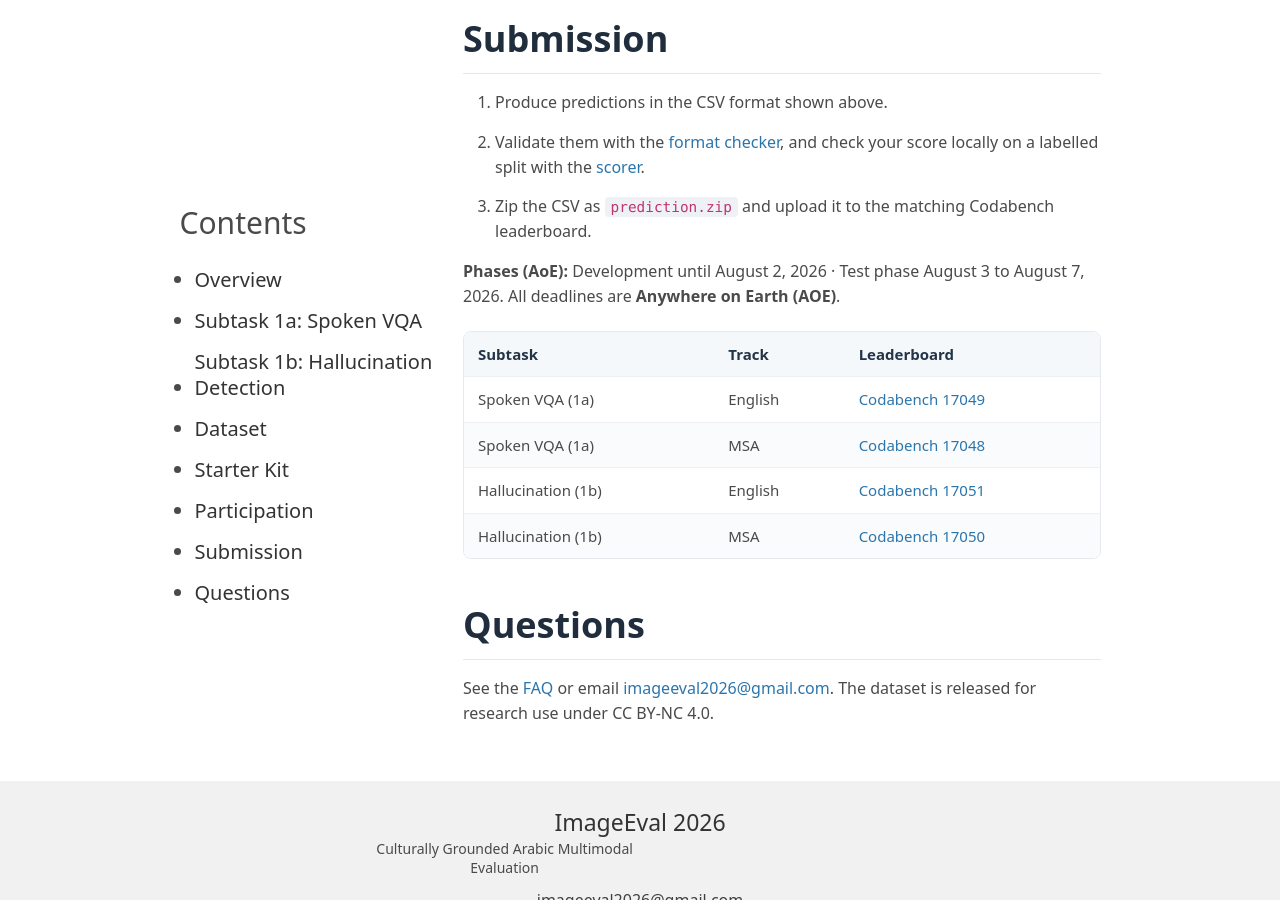
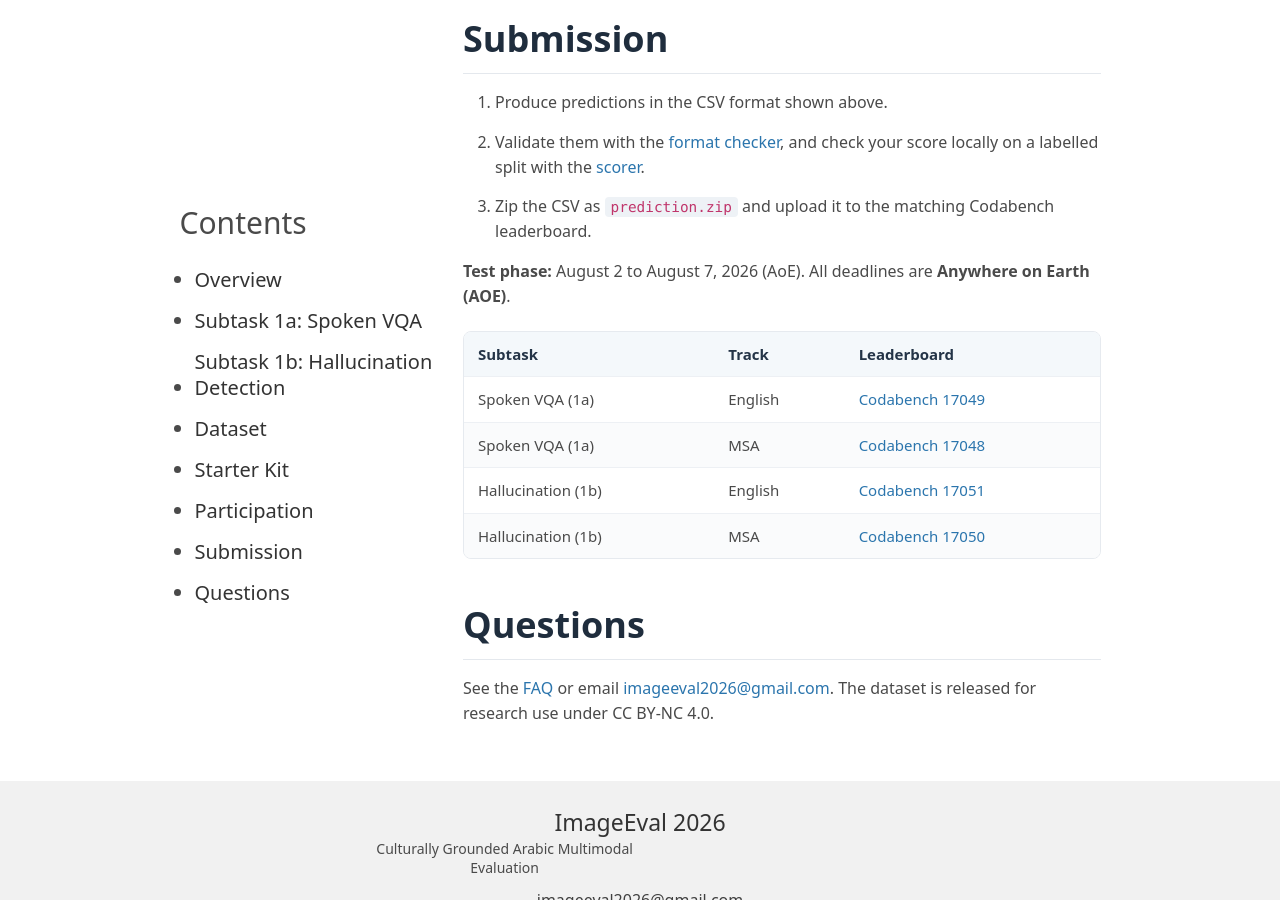
Before and after one commit to ImageEval2026/ImageEval2026.github.io, a Jekyll site: the page built from task1.md, in a window 1280 px wide and 900 px high, scrolled down 5254 px. Built offline with Jekyll 4.4.1, drawn with Linux system fonts in a browser that asks for light colours; some of the changed text lies outside the part shown.

Commit message:
Dates: test phase August 2 to 7 AoE

```diff
--- a/_layouts/default.html
+++ b/_layouts/default.html
@@ -36,7 +36,7 @@
   {% if site.slack_url %}
   <a class="slack-bar" href="{{ site.slack_url }}" target="_blank" rel="noopener noreferrer">
     <span class="slack-bar__text">💬 Join the ImageEval 2026 Slack for announcements &amp; questions</span>
-    <span class="slack-bar__dates">🗓️ Test phase: August 3-7 (AoE)</span>
+    <span class="slack-bar__dates">🗓️ Test phase: August 2-7 (AoE)</span>
     <span class="slack-bar__cta">Join now →</span>
   </a>
   {% endif %}
--- a/task1.md
+++ b/task1.md
@@ -167,7 +167,7 @@
 2. Validate them with the [format checker](https://github.com/ImageEval2026/ImageEval2026-tasks/tree/main/task1/format_checker), and check your score locally on a labelled split with the [scorer](https://github.com/ImageEval2026/ImageEval2026-tasks/tree/main/task1/scorer).
 3. Zip the CSV as `prediction.zip` and upload it to the matching Codabench leaderboard.
 
-**Phases (AoE):** Development until August 2, 2026 · Test phase August 3 to August 7, 2026.
+**Test phase:** August 2 to August 7, 2026 (AoE).
 All deadlines are **Anywhere on Earth (AOE)**.
 
 | Subtask | Track | Leaderboard |
```
Also changed, not shown: _tasks/important-dates.md (+1 -1 lines), task2.md (+2 -2 lines).
